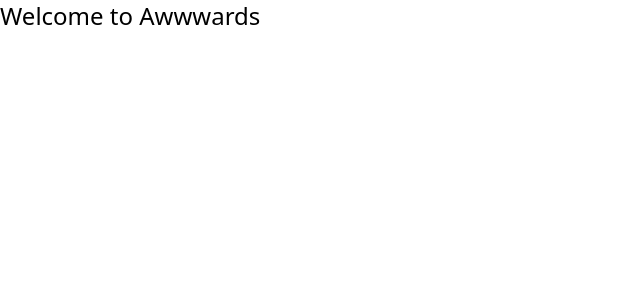
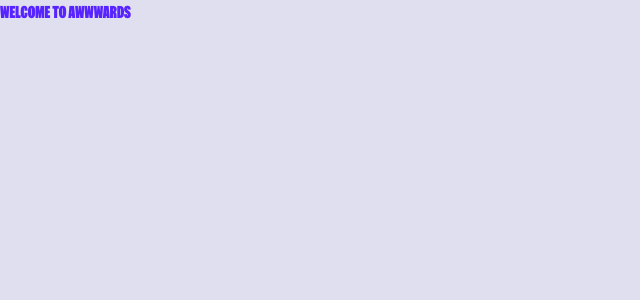
Before and after one commit to DzinToDev/Zentry-Awwwards, a React (Vite) app: page / in a window 1280 px wide. Shown: the top 300 px of the page, without its empty margins (0-640 px from the left). Built offline with nearby package versions, Linux system fonts and the light colour scheme.

Commit message:
tailwind setup and added custom fonts, color in v4

```diff
--- a/src/App.jsx
+++ b/src/App.jsx
@@ -1,8 +1,10 @@
 import React from 'react'
 
-const App = () => {
+function App() {
   return (
-    <div className='text-2xl'>Welcome to Awwwards</div>
+  <main>
+    <h1 className='font-zentry-regular text-violet'>Welcome to Awwwards</h1>
+  </main>
   )
 }
 
--- /dev/null
+++ b/src/components/Hero.jsx
@@ -0,0 +1,9 @@
+import React from 'react'
+
+const Hero = () => {
+  return (
+    <div className=''>Hero</div>
+  )
+}
+
+export default Hero
--- a/src/index.css
+++ b/src/index.css
@@ -1,23 +1,43 @@
 @import "tailwindcss";
 
-@layer base {
+body {
+  font-family: "General Sans", sans-serif;
+  width: 100dvw;
+  background-color: #dfdff0;
+  overflow-x: hidden;
+}
+
 @font-face {
   font-family: circular-web;
-    src: url(/fonts/circular-web.woff2) format("woff2");;
+  src: url(/fonts/circular-web.woff2) format("woff2");
 }
 
 @font-face {
   font-family: general;
-    src: url(/fonts/general.woff2) format("woff2");;
+  src: url(/fonts/general.woff2) format("woff2");
 }
 
 @font-face {
   font-family: robert-regular;
-    src: url(/fonts/robert-regular.woff2) format("woff2");;
+  src: url(/fonts/robert-regular.woff2) format("woff2");
 }
 
 @font-face {
   font-family: zentry-regular;
   src: url(/fonts/zentry-regular.woff2) format("woff2");
 }
+
+@theme {
+  --font-zentry-regular: zentry-regular, "sans-serif";
+  --font-robert-regular: zentry-regular, "sans-serif";
+  --font-general: general, "sans-serif";
+  --font-circular-web: circular-web, "sans-serif";
+  --color-blue-50: #dfdff0;
+  --color-blue-75: #dfdff2;
+  --color-blue-100: #f0f2fa;
+  --color-blue-200: #010101;
+  --color-blue-300: #4fb7dd;
+  --color-violet: #5724ff;
+  --color-yellow-100: #8e983f;
+  --color-yellow-300: #edff66;
 }
```
Also changed, not shown: vite.config.js (+5 -6 lines). Lines whose indentation alone changed are shown as unchanged.
